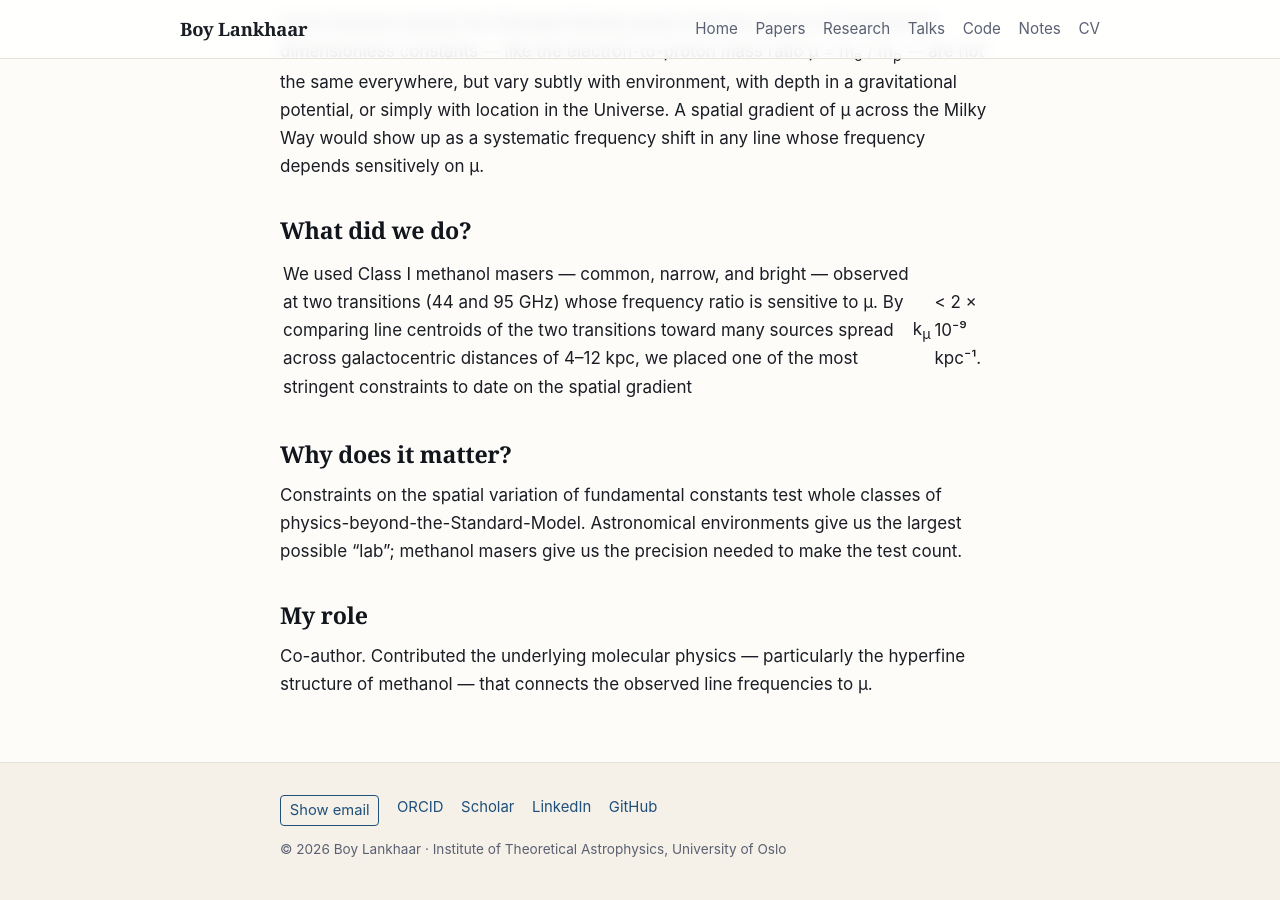
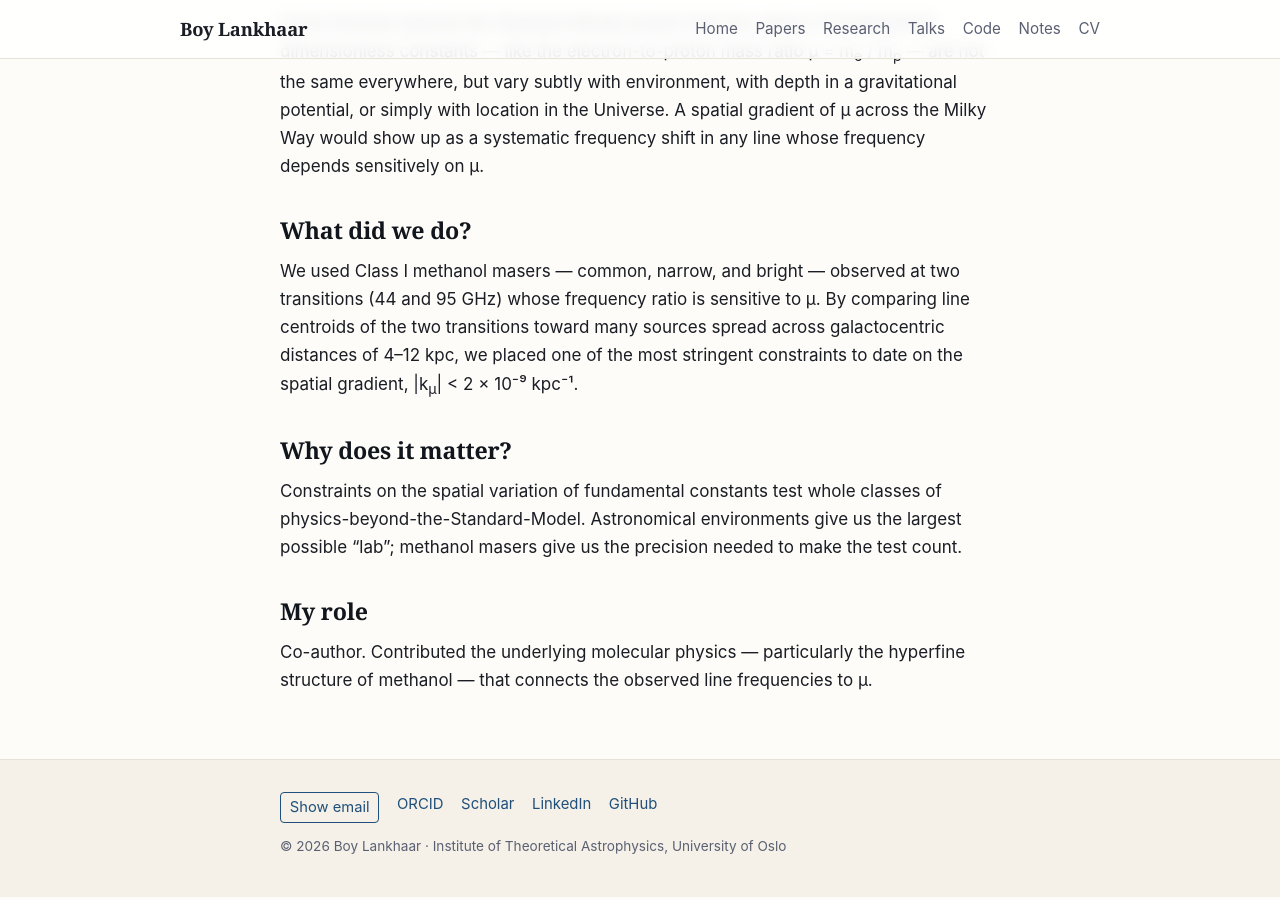
Before and after one commit to blankhaar/blankhaar.github.io, a Jekyll site: the page built from _papers/electron-proton-mass-ratio-gradient.md, in a window 1280 px wide and 900 px high, scrolled down 588 px. Built offline with Jekyll 4.4.1, drawn with Linux system fonts in a browser that asks for light colours.

Commit message:
Escape pipes around |k_mu| so kramdown stops parsing it as a table

```diff
--- a/_papers/electron-proton-mass-ratio-gradient.md
+++ b/_papers/electron-proton-mass-ratio-gradient.md
@@ -23,7 +23,7 @@ Some theories beyond the Standard Model predict that the values of fundamental d
 
 ## What did we do?
 
-We used Class I methanol masers — common, narrow, and bright — observed at two transitions (44 and 95 GHz) whose frequency ratio is sensitive to μ. By comparing line centroids of the two transitions toward many sources spread across galactocentric distances of 4–12 kpc, we placed one of the most stringent constraints to date on the spatial gradient |k<sub>μ</sub>| < 2 × 10⁻⁹ kpc⁻¹.
+We used Class I methanol masers — common, narrow, and bright — observed at two transitions (44 and 95 GHz) whose frequency ratio is sensitive to μ. By comparing line centroids of the two transitions toward many sources spread across galactocentric distances of 4–12 kpc, we placed one of the most stringent constraints to date on the spatial gradient, \|k<sub>μ</sub>\| < 2 × 10⁻⁹ kpc⁻¹.
 
 ## Why does it matter?
 
```
